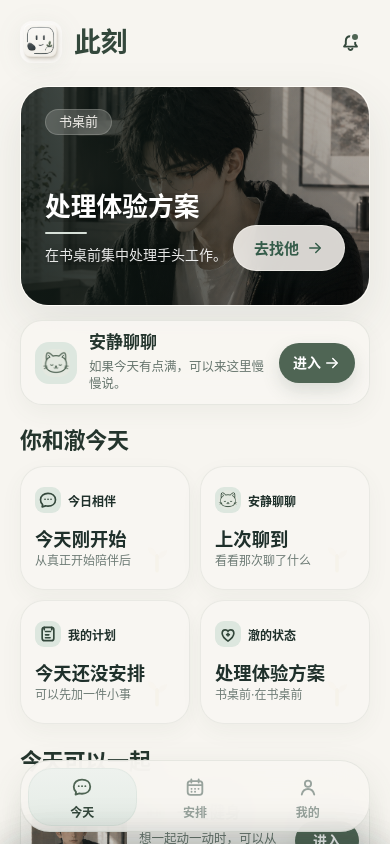
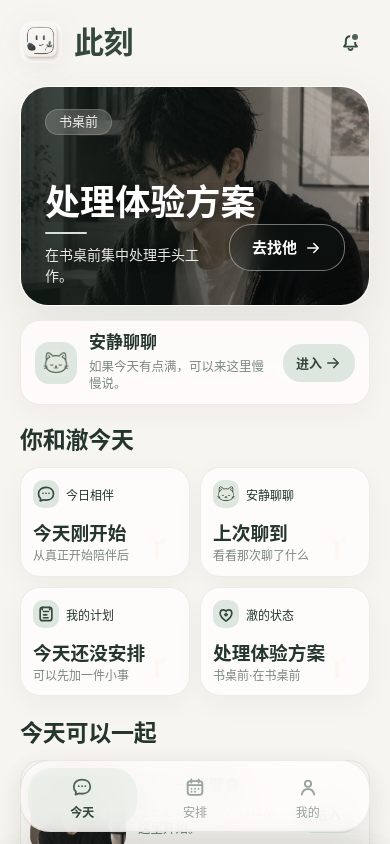
Before and after one commit to kayapril3rd-ai/moment, a React (Vite) app: page / in a window 390 px wide. Built offline with nearby package versions, Linux system fonts and the light colour scheme.

Commit message:
style: refine moment visual direction

```diff
--- a/src/components/arrange/ArrangePage.tsx
+++ b/src/components/arrange/ArrangePage.tsx
@@ -1,7 +1,6 @@
 import { useMemo } from 'react';
 import type { CheScheduleItem, DayRecord, UserPlan } from '../../types/che';
 import { useArrangeDateState } from '../../hooks/useArrangeDateState';
-import { CalendarSoftIcon } from '../icons';
 import { CheScheduleList } from '../schedule/CheScheduleList';
 import { UserPlanList } from '../schedule/UserPlanList';
 import { ArrangeDateStrip } from './ArrangeDateStrip';
@@ -51,10 +50,7 @@ export function ArrangePage({
   return (
     <section className="tab-page arrange-page schedule-page arrange-compact-page" aria-labelledby="arrange-title">
       <header className="schedule-header">
-        <span className="schedule-brand">
-          <CalendarSoftIcon className="schedule-title-icon" size={24} aria-hidden="true" />
-          <h1 id="arrange-title">安排</h1>
-        </span>
+        <h1 id="arrange-title">安排</h1>
       </header>
 
       <ArrangeDateStrip
--- a/src/styles/arrange.css
+++ b/src/styles/arrange.css
@@ -1,17 +1,17 @@
 :root {
-  --bg-app: #f6f5f2;
-  --bg-soft: #faf8f3;
-  --surface: #fffcf7;
-  --surface-soft: #eee7de;
-  --primary: #4f765f;
-  --primary-dark: #355c4a;
-  --primary-soft: #e1eae2;
-  --text-main: #1f302b;
-  --text-soft: #6e7c76;
-  --text-muted: #9aa7a1;
-  --line-soft: rgba(47, 95, 71, 0.14);
+  --bg-app: #faf8f4;
+  --bg-soft: #fffdfc;
+  --surface: #fffdfc;
+  --surface-soft: #f2f5f1;
+  --primary: #63816f;
+  --primary-dark: #3f5e50;
+  --primary-soft: #e6eee8;
+  --text-main: #24362f;
+  --text-soft: #7b8882;
+  --text-muted: #a4ada8;
+  --line-soft: rgba(35, 54, 47, 0.08);
   --wood-soft: #a89279;
-  --warm-card: #f3eee5;
+  --warm-card: #f1e5d5;
   --mist-blue: #7ba0b8;
   --color-bg: var(--bg-app);
   --color-card: var(--surface);
@@ -19,8 +19,8 @@
   --color-text: var(--text-main);
   --color-text-soft: var(--text-soft);
   --color-divider: var(--line-soft);
-  --shadow-soft: 0 18px 48px rgba(49, 72, 63, 0.08);
-  --shadow-subtle: 0 10px 28px rgba(49, 72, 63, 0.06);
+  --shadow-soft: 0 8px 28px rgba(30, 45, 38, 0.045);
+  --shadow-subtle: 0 8px 28px rgba(30, 45, 38, 0.045);
 }
 
 .app-shell,
@@ -2831,3 +2831,392 @@ body {
     font-size: 12px !important;
   }
 }
+
+/* Final visual-direction overrides live last so legacy layers cannot re-heavy the UI. */
+.brand-lockup strong,
+.arrange-compact-page .schedule-header h1,
+.mine-page-header h1 {
+  font-size: 30px !important;
+  font-weight: 620 !important;
+  line-height: 1.2 !important;
+}
+
+.arrange-compact-page .schedule-header,
+.mine-page-header {
+  min-height: 42px !important;
+  margin-bottom: 22px !important;
+}
+
+.section-heading h2,
+.moments-section .section-heading h2 {
+  font-size: 23px !important;
+  font-weight: 600 !important;
+}
+
+.hero-card .hero-title {
+  font-size: clamp(32px, 9vw, 36px) !important;
+  font-weight: 660 !important;
+}
+
+.hero-content {
+  right: 24px !important;
+  max-width: none !important;
+}
+
+.hero-copy {
+  margin-top: 36px !important;
+}
+
+.hero-card .hero-title {
+  max-width: 260px;
+}
+
+.hero-card .hero-desc {
+  max-width: 180px;
+}
+
+.hero-card .hero-action {
+  width: auto !important;
+  min-width: 0 !important;
+  height: 47px !important;
+  min-height: 47px !important;
+  padding: 0 22px !important;
+  border: 1px solid var(--line-hero-action) !important;
+  border-radius: 22px !important;
+  background: var(--surface-hero-action) !important;
+  color: var(--text-hero-action) !important;
+  box-shadow: 0 8px 24px rgba(18, 28, 23, 0.08) !important;
+  font-size: 15px !important;
+  font-weight: 600 !important;
+}
+
+.activity-layer,
+.schedule-drawer-layer,
+.day-overview-layer,
+.mine-sheet-layer {
+  z-index: 160 !important;
+}
+
+.activity-sheet,
+.schedule-drawer,
+.day-overview-drawer,
+.mine-sheet {
+  border-radius: 30px 30px 0 0;
+  background: rgba(255, 253, 252, 0.98);
+  box-shadow: 0 -12px 34px rgba(30, 45, 38, 0.08);
+}
+
+.activity-sheet {
+  background: var(--surface) !important;
+}
+
+.activity-scrim,
+.schedule-drawer-layer.is-open .schedule-scrim,
+.day-overview-layer.is-open .day-overview-scrim {
+  background: rgba(30, 45, 38, 0.18);
+}
+
+.schedule-drawer-layer:not(.is-open) .schedule-scrim,
+.day-overview-layer:not(.is-open) .day-overview-scrim {
+  background: transparent !important;
+}
+
+.activity-sheet h2,
+.drawer-header h2,
+.mine-sheet h2 {
+  font-weight: 620;
+}
+
+.activity-eyebrow,
+.activity-meta dt,
+.activity-time-form label,
+.activity-actions button {
+  font-weight: 500;
+}
+
+.companion-grid-card {
+  min-height: 98px !important;
+  padding: 12px !important;
+  border: 1px solid var(--line-soft) !important;
+  border-radius: 20px !important;
+  background: rgba(255, 253, 252, 0.84) !important;
+  box-shadow: var(--shadow-subtle) !important;
+}
+
+.companion-grid-card h3,
+.summary-card-value {
+  font-size: clamp(17px, 4.8vw, 19px) !important;
+  font-weight: 600 !important;
+}
+
+.summary-card-title,
+.card-label {
+  font-weight: 500 !important;
+}
+
+.overview-icon,
+.summary-card-icon {
+  width: 28px;
+  height: 28px;
+  margin-bottom: 7px;
+  border-radius: 10px;
+  background: var(--green-soft);
+}
+
+.companion-grid-card .overview-detail,
+.summary-card-hint {
+  color: var(--text-soft);
+  font-weight: 400;
+}
+
+.quiet-chat-entry {
+  min-height: 78px !important;
+  padding: 12px 14px !important;
+  border-radius: 20px !important;
+  background: rgba(255, 253, 252, 0.82) !important;
+  box-shadow: var(--shadow-subtle) !important;
+}
+
+.quiet-title-row strong {
+  font-weight: 600 !important;
+}
+
+.quiet-copy em {
+  color: var(--text-soft);
+  font-weight: 400;
+}
+
+.quiet-chat-arrow {
+  min-width: 64px !important;
+  height: 38px !important;
+  padding: 0 13px !important;
+  border-radius: 18px !important;
+  background: var(--green-soft) !important;
+  color: var(--green-dark) !important;
+  box-shadow: none !important;
+  font-size: 13px !important;
+  font-weight: 600 !important;
+}
+
+.scene-card {
+  min-height: 100px !important;
+  padding: 9px !important;
+  border-radius: 21px !important;
+  box-shadow: var(--shadow-subtle) !important;
+}
+
+.scene-copy h3,
+.scene-card-action {
+  font-weight: 600 !important;
+}
+
+.scene-card-action {
+  height: 38px !important;
+  border-radius: 18px !important;
+  background: var(--green-soft) !important;
+  color: var(--green-dark) !important;
+  box-shadow: none !important;
+  font-size: 13px !important;
+}
+
+.moment-card {
+  min-height: 70px !important;
+  margin-top: 0 !important;
+  padding: 11px 14px !important;
+  border-radius: 18px !important;
+  background: rgba(255, 253, 252, 0.72) !important;
+  box-shadow: none !important;
+}
+
+.moment-card time {
+  color: var(--text-faint) !important;
+  font-weight: 500 !important;
+}
+
+.moment-card p {
+  color: var(--text-main) !important;
+  font-size: 14px !important;
+  font-weight: 400 !important;
+}
+
+.arrange-compact-page .my-plan-card {
+  min-height: 88px !important;
+  padding: 12px 13px !important;
+  border-radius: 21px !important;
+  background: rgba(255, 253, 252, 0.86) !important;
+  box-shadow: var(--shadow-subtle) !important;
+}
+
+.arrange-compact-page .my-plan-title {
+  font-size: 17px !important;
+  font-weight: 600 !important;
+}
+
+.arrange-compact-page .my-plan-desc {
+  font-size: 13px !important;
+  font-weight: 400 !important;
+}
+
+.arrange-compact-page .my-plan-action {
+  height: 34px !important;
+  border-radius: 17px !important;
+  box-shadow: none !important;
+  font-size: 12px !important;
+  font-weight: 500 !important;
+}
+
+.arrange-compact-page .my-plan-action.is-accepted,
+.arrange-compact-page .my-plan-action.is-active,
+.arrange-compact-page .my-plan-action.is-done,
+.arrange-compact-page .my-plan-action:disabled {
+  border: 1px solid var(--line-soft) !important;
+  background: var(--surface-mist) !important;
+  color: var(--text-soft) !important;
+  opacity: 1 !important;
+}
+
+.arrange-page .che-scene-list {
+  gap: 10px !important;
+}
+
+.arrange-page .che-scene-card {
+  position: relative !important;
+  display: block !important;
+  height: 108px !important;
+  overflow: hidden;
+  border: 1px solid rgba(255, 255, 255, 0.2) !important;
+  border-radius: 21px !important;
+  background: var(--surface-mist) !important;
+  box-shadow: var(--shadow-subtle) !important;
+}
+
+.arrange-page .che-scene-card > .scene-card-image {
+  position: absolute !important;
+  inset: 0 !important;
+  display: block;
+  width: 100% !important;
+  height: 100% !important;
+  object-fit: cover !important;
+  object-position: var(--image-position, center) !important;
+  filter: saturate(0.84) contrast(0.96) brightness(0.88) !important;
+}
+
+.arrange-page .che-scene-card > .scene-card-overlay {
+  position: absolute;
+  inset: 0;
+  z-index: 1;
+  display: block;
+  background: linear-gradient(90deg, rgba(20, 31, 26, 0.68) 0%, rgba(20, 31, 26, 0.48) 48%, rgba(20, 31, 26, 0.08) 82%);
+  pointer-events: none;
+}
+
+.arrange-page .che-scene-content {
+  position: relative !important;
+  z-index: 2 !important;
+  display: grid !important;
+  grid-template-columns: minmax(0, 1fr) !important;
+  align-items: center;
+  width: min(68%, 230px) !important;
+  height: 100% !important;
+  padding: 12px 16px !important;
+}
+
+.arrange-page .che-scene-copy small {
+  margin: 0 !important;
+  color: rgba(255, 255, 255, 0.76) !important;
+  font-size: 12px !important;
+  font-weight: 500 !important;
+}
+
+.arrange-page .che-scene-copy strong {
+  margin-top: 3px !important;
+  color: #ffffff !important;
+  font-size: 17px !important;
+  font-weight: 600 !important;
+  line-height: 1.24 !important;
+}
+
+.arrange-page .che-scene-copy p {
+  margin-top: 3px !important;
+  color: rgba(255, 255, 255, 0.78) !important;
+  font-size: 13px !important;
+  font-weight: 400 !important;
+  overflow: hidden;
+  text-overflow: ellipsis;
+  white-space: nowrap !important;
+}
+
+.arrange-page .che-scene-copy em.che-status-available {
+  margin-top: 3px !important;
+  color: rgba(255, 255, 255, 0.7) !important;
+  font-weight: 500 !important;
+}
+
+.mine-entry-stack {
+  gap: 15px !important;
+}
+
+.mine-entry-card {
+  min-height: 86px !important;
+  padding: 18px !important;
+  border-radius: 21px !important;
+  background: rgba(255, 253, 252, 0.84) !important;
+  box-shadow: var(--shadow-subtle) !important;
+}
+
+.mine-entry-card-stats {
+  min-height: 104px !important;
+}
+
+.mine-entry-head {
+  justify-content: flex-start !important;
+}
+
+.mine-entry-head strong {
+  font-size: 17px !important;
+  font-weight: 600 !important;
+}
+
+.mine-entry-card > small {
+  color: var(--text-soft);
+  font-size: 13px;
+  font-weight: 400;
+}
+
+.mine-entry-card:hover,
+.mine-entry-card:focus-visible {
+  background: var(--surface-mist) !important;
+}
+
+.bottom-nav {
+  background: rgba(255, 253, 252, 0.88) !important;
+  box-shadow: 0 10px 30px rgba(30, 45, 38, 0.07) !important;
+}
+
+.bottom-nav-button {
+  color: var(--text-faint) !important;
+  font-weight: 500 !important;
+}
+
+.bottom-nav-button.is-active {
+  background: rgba(230, 238, 232, 0.64) !important;
+  color: var(--green-dark) !important;
+  box-shadow: none !important;
+  font-weight: 600 !important;
+}
+
+time,
+.date-chip,
+.day-time-anchor {
+  font-variant-numeric: tabular-nums;
+}
+
+@media (max-width: 374px) {
+  .hero-card .hero-desc {
+    max-width: 112px;
+  }
+
+  .arrange-page .che-scene-card {
+    height: 104px !important;
+  }
+}
--- a/src/styles/base.css
+++ b/src/styles/base.css
@@ -11,8 +11,7 @@ body {
   min-width: 320px;
   min-height: 100vh;
   margin: 0;
-  background:
-    linear-gradient(180deg, rgba(216, 228, 234, 0.82) 0%, rgba(238, 243, 239, 0.98) 48%, rgba(247, 250, 247, 0.96) 100%);
+  background: var(--bg-app);
   color: var(--color-text);
   font-family: var(--font-sans);
   font-size: var(--font-size-base);
--- a/src/styles/tokens.css
+++ b/src/styles/tokens.css
@@ -1,29 +1,29 @@
 :root {
   color-scheme: light;
-  --bg-app: #f6f5f2;
-  --bg-soft: #faf8f3;
-  --bg-warm: #f3eee5;
-  --surface: #fffcf7;
-  --surface-strong: rgba(255, 252, 247, 0.94);
-  --surface-mist: #eee7de;
-  --surface-glass: rgba(255, 252, 247, 0.72);
-  --surface-hero-action: rgba(255, 252, 247, 0.84);
-  --text-main: #1f302b;
-  --text-soft: #6e7c76;
-  --text-faint: #9aa7a1;
+  --bg-app: #faf8f4;
+  --bg-soft: #fffdfc;
+  --bg-warm: #f1e5d5;
+  --surface: #fffdfc;
+  --surface-strong: rgba(255, 253, 252, 0.94);
+  --surface-mist: #f2f5f1;
+  --surface-glass: rgba(255, 253, 252, 0.7);
+  --surface-hero-action: rgba(24, 36, 30, 0.2);
+  --text-main: #24362f;
+  --text-soft: #7b8882;
+  --text-faint: #a4ada8;
   --text-inverse: #f8faf7;
-  --green-main: #4f765f;
-  --green-dark: #355c4a;
-  --green-soft: #e1eae2;
+  --green-main: #63816f;
+  --green-dark: #3f5e50;
+  --green-soft: #e6eee8;
   --blue-mist: #d8e4ea;
   --blue-gray: #7ba0b8;
   --slate: #394b54;
   --warm-light: #efcb78;
   --wood-soft: #a89279;
-  --line-soft: rgba(47, 95, 71, 0.14);
-  --line-hero-action: rgba(255, 252, 247, 0.42);
-  --text-hero-action: #355c4a;
-  --shadow-soft-color: rgba(49, 72, 63, 0.08);
+  --line-soft: rgba(35, 54, 47, 0.08);
+  --line-hero-action: rgba(255, 255, 255, 0.42);
+  --text-hero-action: #ffffff;
+  --shadow-soft-color: rgba(30, 45, 38, 0.045);
 
   --color-bg: var(--bg-app);
   --color-bg-warm: var(--bg-warm);
@@ -49,7 +49,7 @@
   --warm-card: var(--bg-warm);
   --mist-blue: var(--blue-gray);
 
-  --font-sans: -apple-system, BlinkMacSystemFont, "SF Pro Display", "PingFang SC", "Hiragino Sans GB", "Microsoft YaHei", "Noto Sans CJK SC", sans-serif;
+  --font-sans: system-ui, -apple-system, BlinkMacSystemFont, "PingFang SC", "Microsoft YaHei", sans-serif;
   --font-size-xs: 0.75rem;
   --font-size-sm: 0.875rem;
   --font-size-base: 1rem;
@@ -75,8 +75,8 @@
   --scene-thumb-size: 4rem;
 
   --radius-sm: 0.75rem;
-  --radius-card: 1.35rem;
+  --radius-card: 1.3rem;
   --radius-pill: 999px;
-  --shadow-soft: 0 18px 48px var(--color-shadow);
-  --shadow-subtle: 0 10px 28px rgba(49, 72, 63, 0.06);
+  --shadow-soft: 0 8px 28px var(--color-shadow);
+  --shadow-subtle: 0 8px 28px rgba(30, 45, 38, 0.045);
 }
```
Also changed, not shown: src/components/mine/MinePage.tsx (+2 -6 lines).
